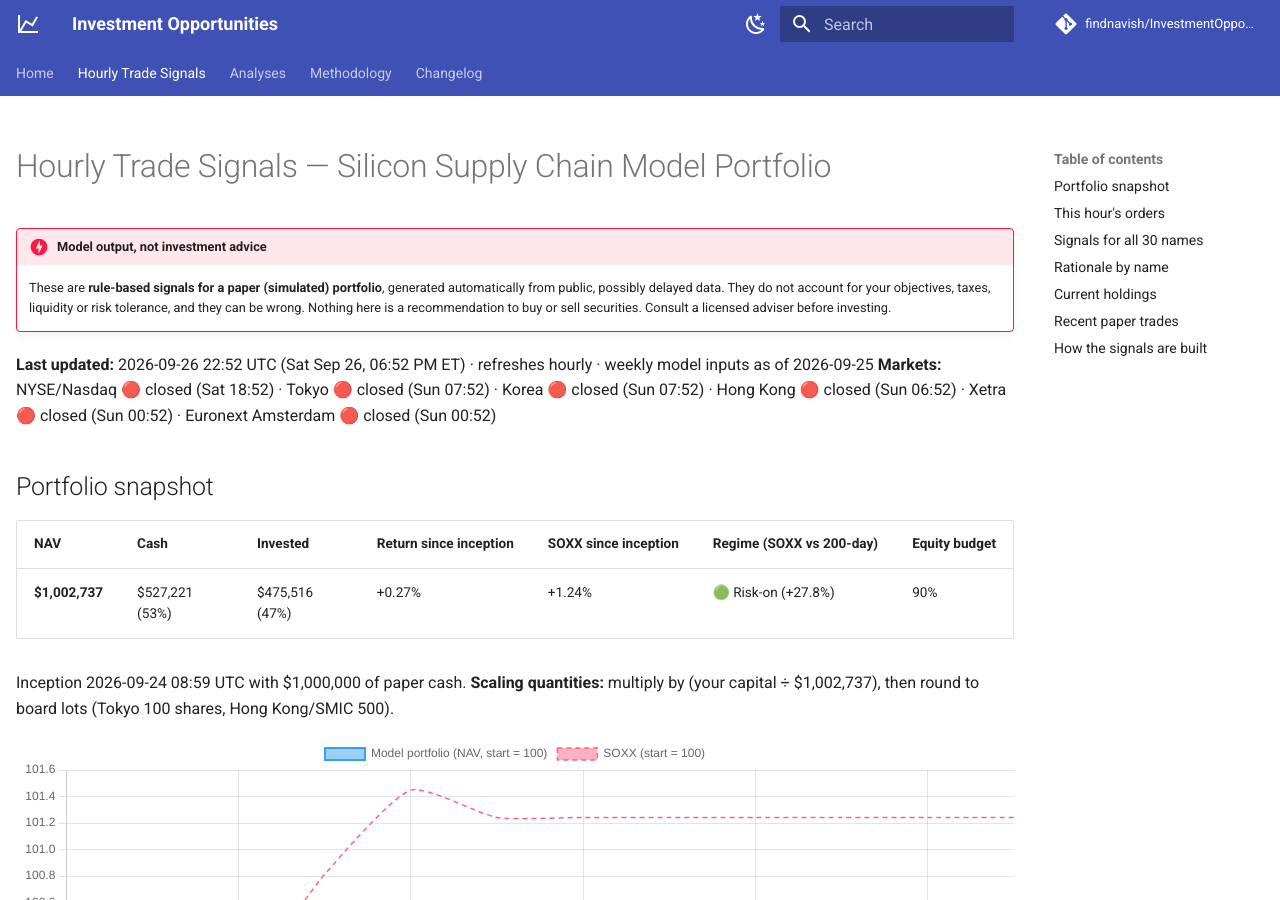
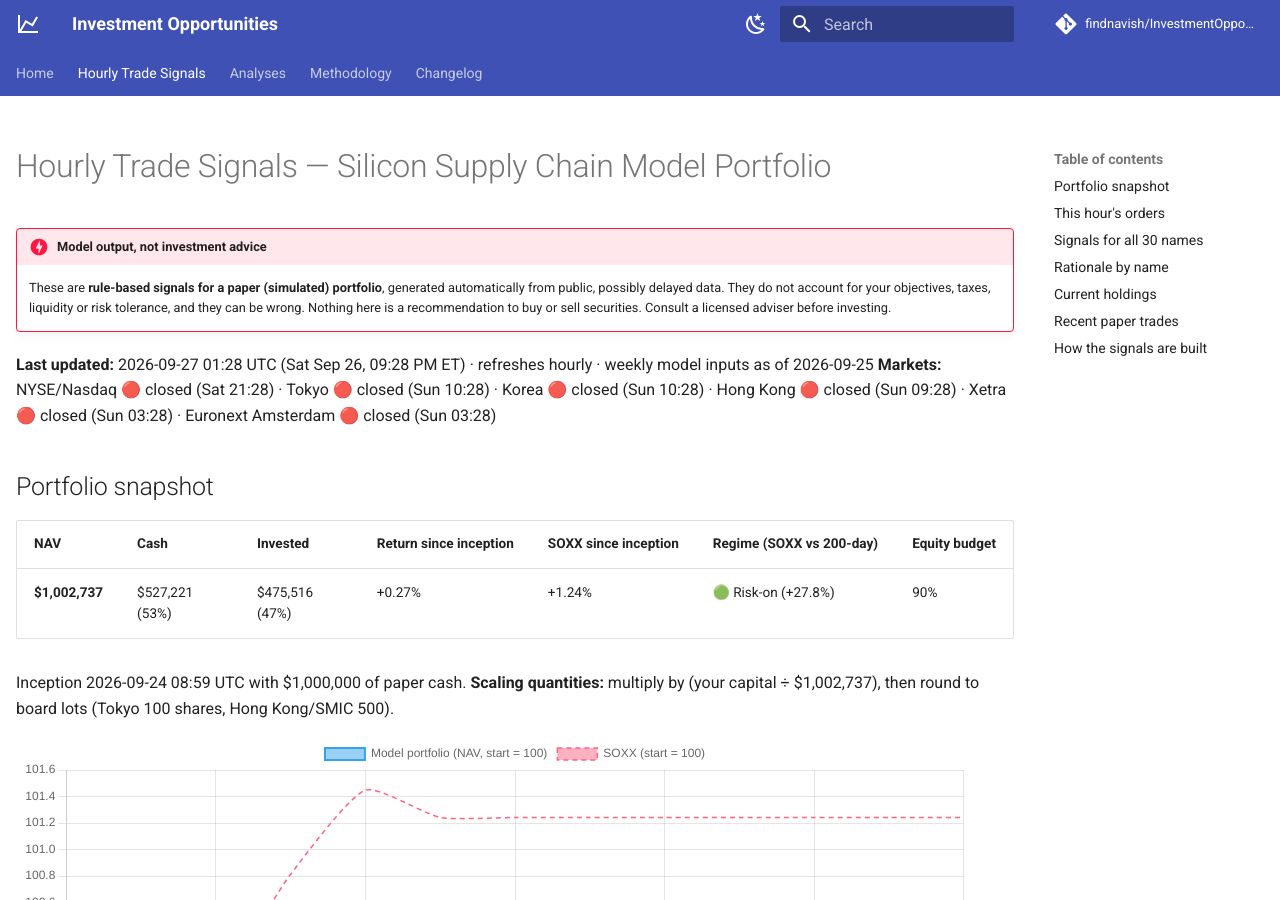
Before and after one commit to findnavish/InvestmentOpportunities, an MkDocs documentation site: the page built from docs/trade-signals/index.md, in a window 1280 px wide and 900 px high. Built offline with MkDocs 1.6.1 and Material for MkDocs 9.7.7, drawn with Linux system fonts in a browser that asks for light colours; comment, search, counter and statistics services are not loaded.

Commit message:
Signals update 2026-09-27 01:28 UTC

```diff
--- a/docs/trade-signals/index.md
+++ b/docs/trade-signals/index.md
@@ -8,8 +8,8 @@ hide:
 !!! danger "Model output, not investment advice"
     These are **rule-based signals for a paper (simulated) portfolio**, generated automatically from public, possibly delayed data. They do not account for your objectives, taxes, liquidity or risk tolerance, and they can be wrong. Nothing here is a recommendation to buy or sell securities. Consult a licensed adviser before investing.
 
-**Last updated:** 2026-09-26 22:52 UTC (Sat Sep 26, 06:52 PM ET) · refreshes hourly · weekly model inputs as of 2026-09-25
-**Markets:** NYSE/Nasdaq 🔴 closed (Sat 18:52) · Tokyo 🔴 closed (Sun 07:52) · Korea 🔴 closed (Sun 07:52) · Hong Kong 🔴 closed (Sun 06:52) · Xetra 🔴 closed (Sun 00:52) · Euronext Amsterdam 🔴 closed (Sun 00:52)
+**Last updated:** 2026-09-27 01:28 UTC (Sat Sep 26, 09:28 PM ET) · refreshes hourly · weekly model inputs as of 2026-09-25
+**Markets:** NYSE/Nasdaq 🔴 closed (Sat 21:28) · Tokyo 🔴 closed (Sun 10:28) · Korea 🔴 closed (Sun 10:28) · Hong Kong 🔴 closed (Sun 09:28) · Xetra 🔴 closed (Sun 03:28) · Euronext Amsterdam 🔴 closed (Sun 03:28)
 
 ## Portfolio snapshot
 
--- a/docs/trade-signals/nav.json
+++ b/docs/trade-signals/nav.json
@@ -1 +1 @@
-[{"t": "2026-09-24T08:59+00:00", "nav": 99.995, "soxx": 100.0}, {"t": "2026-09-25T09:08+00:00", "nav": 100.134, "soxx": 99.998}, {"t": "2026-09-25T09:24+00:00", "nav": 100.13, "soxx": 99.998}, {"t": "2026-09-25T14:37+00:00", "nav": 100.103, "soxx": 100.814}, {"t": "2026-09-25T19:15+00:00", "nav": 100.286, "soxx": 101.448}, {"t": "2026-09-25T22:27+00:00", "nav": 100.274, "soxx": 101.242}, {"t": "2026-09-26T01:35+00:00", "nav": 100.274, "soxx": 101.242}, {"t": "2026-09-26T07:43+00:00", "nav": 100.274, "soxx": 101.242}, {"t": "2026-09-26T13:06+00:00", "nav": 100.274, "soxx": 101.242}, {"t": "2026-09-26T17:11+00:00", "nav": 100.274, "soxx": 101.242}, {"t": "2026-09-26T19:52+00:00", "nav": 100.274, "soxx": 101.242}, {"t": "2026-09-26T22:52+00:00", "nav": 100.274, "soxx": 101.242}]
+[{"t": "2026-09-24T08:59+00:00", "nav": 99.995, "soxx": 100.0}, {"t": "2026-09-25T09:08+00:00", "nav": 100.134, "soxx": 99.998}, {"t": "2026-09-25T09:24+00:00", "nav": 100.13, "soxx": 99.998}, {"t": "2026-09-25T14:37+00:00", "nav": 100.103, "soxx": 100.814}, {"t": "2026-09-25T19:15+00:00", "nav": 100.286, "soxx": 101.448}, {"t": "2026-09-25T22:27+00:00", "nav": 100.274, "soxx": 101.242}, {"t": "2026-09-26T01:35+00:00", "nav": 100.274, "soxx": 101.242}, {"t": "2026-09-26T07:43+00:00", "nav": 100.274, "soxx": 101.242}, {"t": "2026-09-26T13:06+00:00", "nav": 100.274, "soxx": 101.242}, {"t": "2026-09-26T17:11+00:00", "nav": 100.274, "soxx": 101.242}, {"t": "2026-09-26T19:52+00:00", "nav": 100.274, "soxx": 101.242}, {"t": "2026-09-26T22:52+00:00", "nav": 100.274, "soxx": 101.242}, {"t": "2026-09-27T01:28+00:00", "nav": 100.274, "soxx": 101.242}]
```
